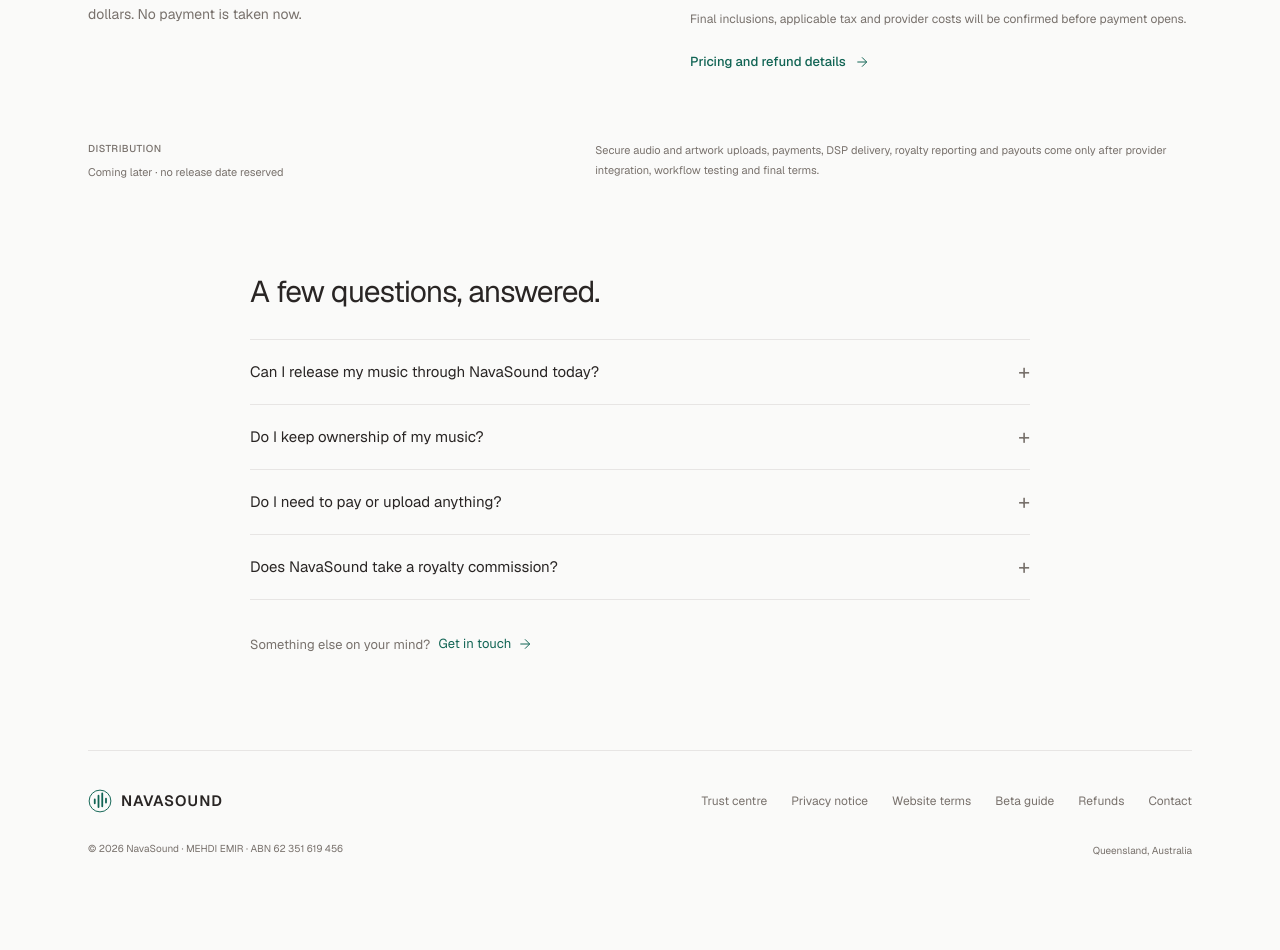
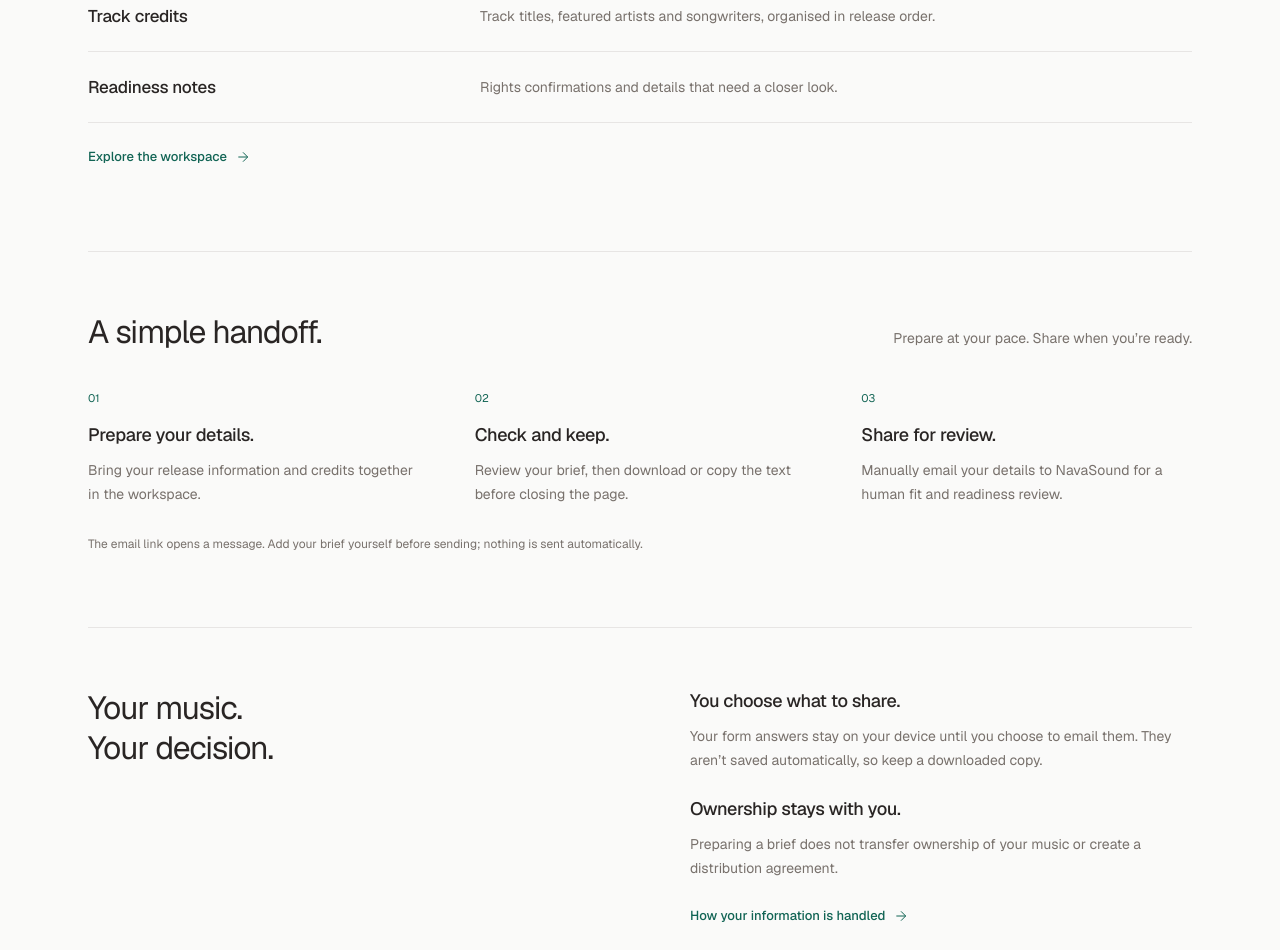
Before and after one commit to mehdiamiry40/navasound, a Next.js app: page / in a window 1280 px wide. Shown: the part 1782-2732 px from the top of the page. Before the commit the page ends 2672 px from the top, so only its background shows below. Built offline with nearby package versions, Linux system fonts and the light colour scheme.

Commit message:
Align section widths and add minimalist release guidance (#9)

```diff
--- a/src/app/globals.css
+++ b/src/app/globals.css
@@ -1,6 +1,8 @@
 @import "tailwindcss";
 
 :root {
+  --site-width: 1152px;
+  --site-gutter: 24px;
   --paper: #fafaf9;
   --white: #fff;
   --ink: #292524;
@@ -29,8 +31,9 @@ h1 em { font-weight: 400; }
 svg { flex-shrink: 0; }
 ::selection { background: #c6e7de; color: var(--ink); }
 :focus-visible { outline: 2px solid var(--signal); outline-offset: 4px; }
-.shell { width: 100%; max-width: 1152px; margin-inline: auto; padding-inline: 24px; }
+.shell { width: 100%; max-width: var(--site-width); margin-inline: auto; padding-inline: var(--site-gutter); }
 .home-stack { display: flex; flex-direction: column; }
+.home-stack > * { width: 100%; max-width: none; min-width: 0; }
 .diagonal-arrow { transform: rotate(-45deg); }
 .section-kicker, .eyebrow { font-family: var(--font-geist-mono), monospace; font-weight: 500; font-size: 14px; line-height: 1.2; text-transform: uppercase; }
 .eyebrow { display: flex; align-items: center; gap: 8px; color: var(--signal-text); }
@@ -48,7 +51,7 @@ svg { flex-shrink: 0; }
 
 /* Navigation and controls share a restrained, readable treatment. */
 .site-header { position: sticky; top: 0; z-index: 50; height: 72px; background: var(--paper); }
-.header-inner { max-width: 1152px; height: 72px; padding-inline: 24px; margin: 0 auto; display: flex; align-items: center; gap: 32px; }
+.header-inner { max-width: var(--site-width); height: 72px; padding-inline: var(--site-gutter); margin: 0 auto; display: flex; align-items: center; gap: 32px; }
 .brand { display: inline-flex; align-items: center; gap: 9px; white-space: nowrap; }
 .brand > svg { color: var(--signal-text); }
 .brand > span { font-size: 15px; line-height: 24px; font-weight: 550; letter-spacing: 1px; }
@@ -89,6 +92,23 @@ svg { flex-shrink: 0; }
 .preparation-options .text-link { margin-top: 12px; }
 .beta-note { color: var(--muted); font-size: 12px; line-height: 21px; margin-top: 28px; }
 
+.brief-contents-section, .handoff-section, .artist-control-section { padding-top: 60px; margin-bottom: 72px; border-top: 1px solid var(--line); }
+.section-intro { display: flex; align-items: baseline; justify-content: space-between; gap: 36px; }
+.section-intro h2, .artist-control-section > h2 { font-size: 32px; line-height: 40px; letter-spacing: -.035em; }
+.section-intro > p { color: var(--muted); font-size: 14px; line-height: 24px; }
+.brief-contents { margin: 32px 0 12px; }
+.brief-contents > div { display: grid; grid-template-columns: 1fr 2fr; gap: 36px; padding: 22px 0; border-bottom: 1px solid var(--line); }
+.brief-contents dt { font-size: 17px; line-height: 26px; font-weight: 500; letter-spacing: -.015em; }
+.brief-contents dd { margin: 0; color: var(--muted); font-size: 14px; line-height: 26px; }
+.handoff-steps { display: grid; grid-template-columns: repeat(3, minmax(0, 1fr)); gap: 56px; padding: 0; margin: 36px 0 0; list-style: none; }
+.handoff-steps li > span { display: block; color: var(--signal-text); font-size: 11px; line-height: 20px; margin-bottom: 14px; }
+.handoff-steps h3, .artist-control-details h3 { font-size: 18px; line-height: 26px; font-weight: 500; letter-spacing: -.02em; }
+.handoff-steps p, .artist-control-details p { color: var(--muted); font-size: 14px; line-height: 24px; margin-top: 10px; }
+.handoff-note { color: var(--muted); font-size: 12px; line-height: 21px; margin-top: 28px; }
+.artist-control-section { display: grid; grid-template-columns: 1fr 1fr; gap: 100px; }
+.artist-control-details > div + div { margin-top: 24px; }
+.artist-control-details .text-link { margin-top: 14px; }
+
 .pricing-section { display: grid; grid-template-columns: 1fr 1fr; gap: 100px; padding-top: 64px; border-top: 1px solid var(--line); }
 .pricing-heading .section-kicker { color: var(--muted); font: 500 10px/18px var(--font-geist-sans), sans-serif; letter-spacing: .08em; margin-bottom: 18px; }
 .pricing-heading h2 { font-size: 34px; line-height: 41px; letter-spacing: -.035em; }
@@ -106,7 +126,7 @@ svg { flex-shrink: 0; }
 .distribution-note span { display: block; color: var(--muted); font-size: 11px; line-height: 20px; margin-top: 4px; }
 .distribution-note p { color: var(--muted); font-size: 11px; line-height: 20px; }
 
-.questions-section { max-width: 780px; width: 100%; margin: 90px auto 84px; }
+.questions-section { margin: 90px 0 84px; }
 .questions-section > h2 { font-size: 30px; line-height: 39px; letter-spacing: -.03em; margin-bottom: 28px; }
 .faq-list { border-top: 1px solid var(--line); }
 .faq-list details { border-bottom: 1px solid var(--line); }
@@ -114,7 +134,7 @@ svg { flex-shrink: 0; }
 .faq-list summary::-webkit-details-marker { display: none; }
 .faq-list summary > span { font-size: 21px; color: var(--muted); flex-shrink: 0; }
 .faq-list details[open] summary > span { transform: rotate(45deg); }
-.faq-list details > p { font-size: 14px; line-height: 25px; color: var(--muted); padding: 0 40px 22px 0; }
+.faq-list details > p { max-width: 78ch; font-size: 14px; line-height: 25px; color: var(--muted); padding: 0 40px 22px 0; }
 .question-contact { font-size: 13px; line-height: 23px; color: var(--muted); margin-top: 22px; }
 .question-contact a { display: inline-flex; align-items: center; gap: 6px; min-height: 44px; color: var(--signal-text); margin-left: 5px; }
 .question-contact a:hover { text-decoration: underline; text-underline-offset: 4px; }
@@ -132,12 +152,13 @@ svg { flex-shrink: 0; }
   .mobile-menu { display: block; }
   .header-inner { gap: 18px; }
   .preparation-options { gap: 32px; }
-  .pricing-section { gap: 48px; }
+  .handoff-steps { gap: 32px; }
+  .pricing-section, .artist-control-section { gap: 48px; }
   .footer-main { align-items: start; flex-direction: column; gap: 12px; }
 }
 @media (max-width: 767px) {
+  :root { --site-gutter: 20px; }
   html { scroll-padding-top: 80px; }
-  .shell, .header-inner { padding-inline: 20px; }
   .site-header, .header-inner { height: 64px; }
   .header-inner { gap: 16px; }
   .brand > span { font-size: 14px; letter-spacing: .8px; }
@@ -163,13 +184,27 @@ svg { flex-shrink: 0; }
   .preparation-options article > p { margin-top: 6px; max-width: 450px; }
   .preparation-options .text-link { margin-top: 6px; }
   .beta-note { margin-top: 26px; font-size: 11px; line-height: 20px; }
+  .brief-contents-section, .handoff-section, .artist-control-section { padding-top: 42px; margin-bottom: 48px; }
+  .section-intro { align-items: start; flex-direction: column; gap: 14px; }
+  .section-intro h2, .artist-control-section > h2 { font-size: 28px; line-height: 35px; }
+  .brief-contents { margin-top: 26px; }
+  .brief-contents > div { grid-template-columns: 1fr; gap: 7px; padding-block: 19px; }
+  .brief-contents dt { font-size: 17px; }
+  .brief-contents dd { line-height: 24px; }
+  .handoff-steps { grid-template-columns: 1fr; gap: 25px; margin-top: 28px; }
+  .handoff-steps li { display: grid; grid-template-columns: 24px 1fr; column-gap: 16px; }
+  .handoff-steps li > span { padding-top: 3px; margin: 0; }
+  .handoff-steps p { grid-column: 2; margin-top: 6px; }
+  .handoff-note { font-size: 11px; line-height: 20px; margin-top: 26px; }
+  .artist-control-section { grid-template-columns: 1fr; gap: 26px; }
+  .artist-control-details p { margin-top: 6px; }
   .pricing-section { grid-template-columns: 1fr; gap: 28px; padding-top: 42px; }
   .pricing-heading .section-kicker { margin-bottom: 14px; }
   .pricing-heading h2 { font-size: 30px; line-height: 37px; }
   .pricing-heading > p:last-child { margin-top: 16px; }
   .compact-prices dd { font-size: 36px; }
   .distribution-note { grid-template-columns: 1fr; gap: 12px; margin-top: 16px; padding-top: 14px; }
-  .questions-section { margin: 56px auto 48px; }
+  .questions-section { margin: 56px 0 48px; }
   .questions-section > h2 { font-size: 27px; line-height: 35px; margin-bottom: 22px; }
   .faq-list summary { font-size: 14px; line-height: 24px; gap: 20px; padding-block: 17px; }
   .faq-list details > p { padding-right: 10px; font-size: 13px; line-height: 24px; }
@@ -181,8 +216,8 @@ svg { flex-shrink: 0; }
   .footer-meta { flex-direction: column; gap: 5px; margin-top: 16px; font-size: 10px; }
 }
 @media (max-width: 359px) {
+  :root { --site-gutter: 16px; }
   .header-inner { gap: 10px; }
-  .shell, .header-inner { padding-inline: 16px; }
   .brand { gap: 7px; }
   .brand > span { font-size: 13px; }
   .site-header .button { padding-inline: 12px; }
--- a/src/app/page.tsx
+++ b/src/app/page.tsx
@@ -48,6 +48,35 @@ export default function Home() {
             <p className="beta-note">Your details are shared manually by email. No payment or audio uploads are required.</p>
           </section>
 
+          <section className="brief-contents-section" id="brief-contents" aria-labelledby="brief-contents-heading">
+            <div className="section-intro"><h2 id="brief-contents-heading">Everything your brief needs.</h2><p>One place for the details behind a single, EP or album.</p></div>
+            <dl className="brief-contents">
+              <div><dt>Release details</dt><dd>Artist name, release title, format, genre and your target date.</dd></div>
+              <div><dt>Track credits</dt><dd>Track titles, featured artists and songwriters, organised in release order.</dd></div>
+              <div><dt>Readiness notes</dt><dd>Rights confirmations and details that need a closer look.</dd></div>
+            </dl>
+            <Link className="text-link" href="/release#release-identity">Explore the workspace <Arrow /></Link>
+          </section>
+
+          <section className="handoff-section" id="review-process" aria-labelledby="handoff-heading">
+            <div className="section-intro"><h2 id="handoff-heading">A simple handoff.</h2><p>Prepare at your pace. Share when you’re ready.</p></div>
+            <ol className="handoff-steps" role="list">
+              <li><span aria-hidden="true">01</span><h3>Prepare your details.</h3><p>Bring your release information and credits together in the workspace.</p></li>
+              <li><span aria-hidden="true">02</span><h3>Check and keep.</h3><p>Review your brief, then download or copy the text before closing the page.</p></li>
+              <li><span aria-hidden="true">03</span><h3>Share for review.</h3><p>Manually email your details to NavaSound for a human fit and readiness review.</p></li>
+            </ol>
+            <p className="handoff-note">The email link opens a message. Add your brief yourself before sending; nothing is sent automatically.</p>
+          </section>
+
+          <section className="artist-control-section" id="your-music" aria-labelledby="artist-control-heading">
+            <h2 id="artist-control-heading">Your music.<br />Your decision.</h2>
+            <div className="artist-control-details">
+              <div><h3>You choose what to share.</h3><p>Your form answers stay on your device until you choose to email them. They aren’t saved automatically, so keep a downloaded copy.</p></div>
+              <div><h3>Ownership stays with you.</h3><p>Preparing a brief does not transfer ownership of your music or create a distribution agreement.</p></div>
+              <Link className="text-link" href="/legal/privacy">How your information is handled <Arrow /></Link>
+            </div>
+          </section>
+
           <section className="pricing-section" id="pricing" aria-labelledby="pricing-heading">
             <div className="pricing-heading"><p className="section-kicker">TARGET LAUNCH PRICING</p><h2 id="pricing-heading">Planned pricing.<br />Per release.</h2><p>Target pricing for future distribution, in Australian dollars. No payment is taken now.</p></div>
             <div className="price-ledger"><dl className="compact-prices"><div><dt>Single</dt><dd>A$10<span> target</span></dd></div><div><dt>EP / Album</dt><dd>A$20<span> target</span></dd></div></dl><p className="pricing-qualification">Final inclusions, applicable tax and provider costs will be confirmed before payment opens.</p><Link className="text-link" href="/legal/refunds">Pricing and refund details <Arrow /></Link></div>
```
